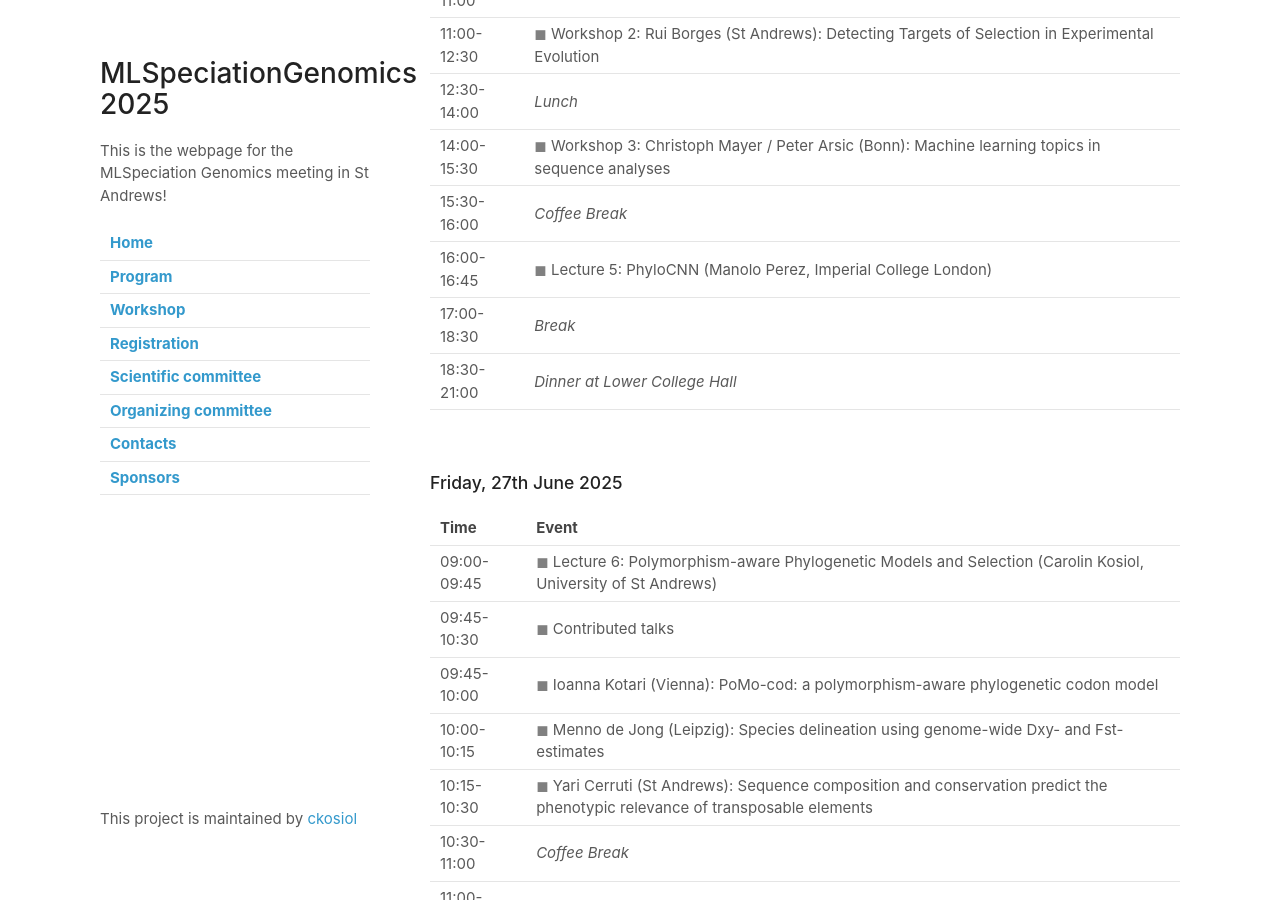
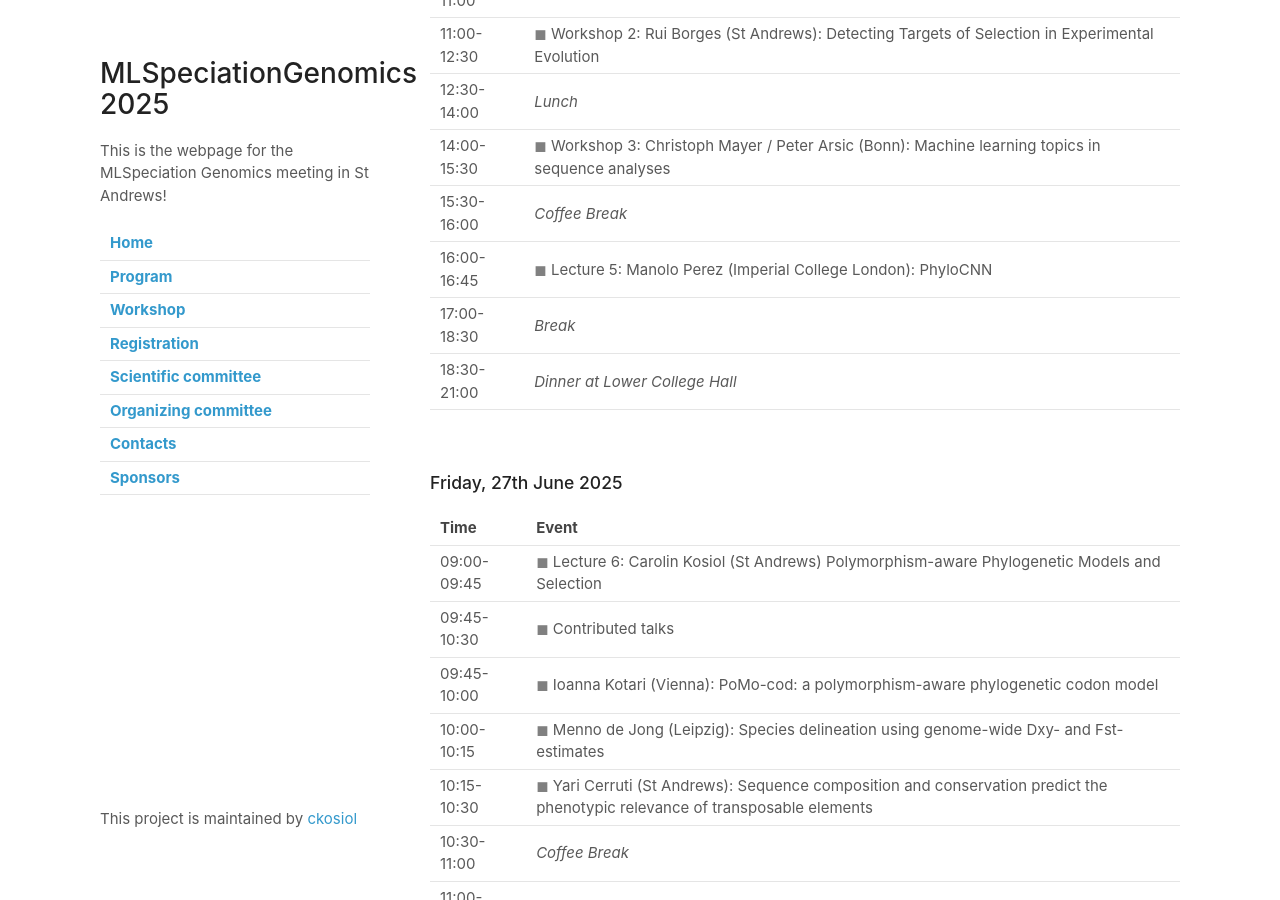
Before and after one commit to ckosiol/MLSpeciationGenomics, a Jekyll site: the page built from program.md, in a window 1280 px wide and 900 px high, scrolled down 1379 px. Built offline with Jekyll 4.4.1, drawn with Linux system fonts in a browser that asks for light colours; our own code applies the rules of GitHub Pages for plain Markdown files.

Commit message:
Update program.md

```diff
--- a/program.md
+++ b/program.md
@@ -34,7 +34,7 @@
 |12:30-14:00| *Lunch* |
 |14:00-15:30| <span style="color:gray">&#9724;</span> Workshop 3: Christoph Mayer /  Peter Arsic (Bonn): Machine learning topics in sequence analyses|
 |15:30-16:00| *Coffee Break* |
-|16:00-16:45| <span style="color:gray">&#9724;</span> Lecture  5: PhyloCNN (Manolo Perez, Imperial College London) |
+|16:00-16:45| <span style="color:gray">&#9724;</span> Lecture  5: Manolo Perez (Imperial College London): PhyloCNN|
 |17:00-18:30| *Break*|
 |18:30-21:00| *Dinner at Lower College Hall* |
 
@@ -44,7 +44,7 @@
 
 | Time | Event |
 |---|---|
-|09:00-09:45| <span style="color:gray">&#9724;</span> Lecture 6: Polymorphism-aware Phylogenetic Models and Selection (Carolin Kosiol, University of St Andrews)|
+|09:00-09:45| <span style="color:gray">&#9724;</span> Lecture 6: Carolin Kosiol (St Andrews) Polymorphism-aware Phylogenetic Models and Selection|
 |09:45-10:30| <span style="color:gray">&#9724;</span> Contributed talks |
 |09:45-10:00| <span style="color:gray">&#9724;</span> Ioanna Kotari (Vienna): PoMo-cod: a polymorphism-aware phylogenetic codon model|
 |10:00-10:15| <span style="color:gray">&#9724;</span> Menno de Jong (Leipzig): Species delineation using genome-wide Dxy- and Fst-estimates|
```
